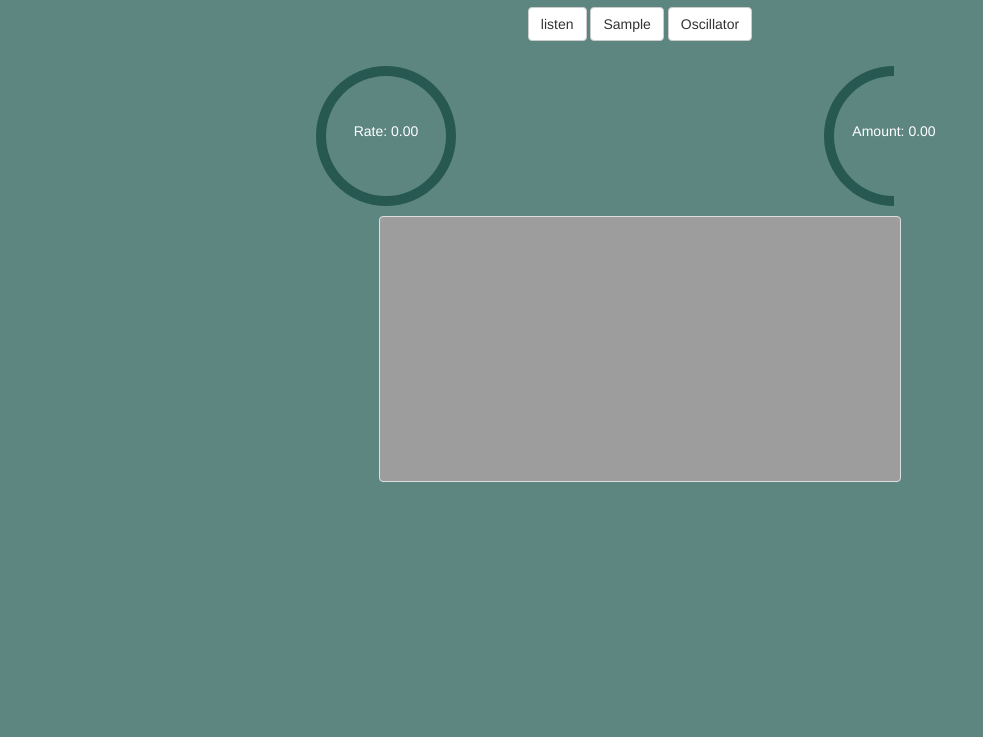
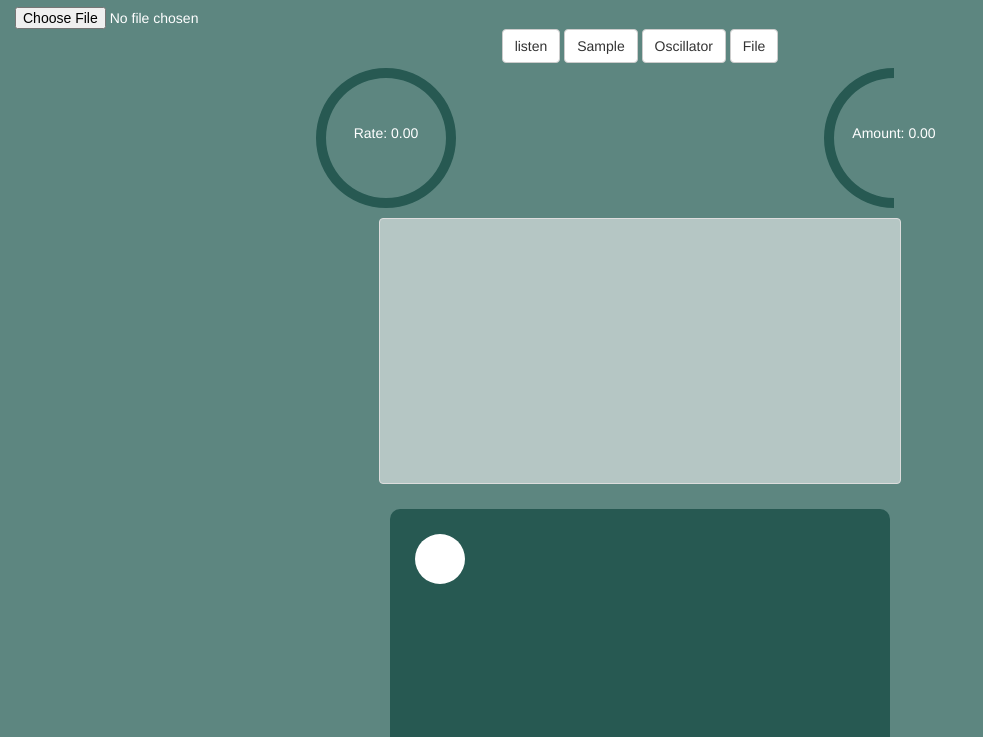
Before and after one commit to Alasdair-Munday/VibratoAnalysis, a website: page index.html in a window 1280 px wide. Shown: the part 63-800 px from the top of the page, without its empty margins (0-983 px from the left). Drawn offline with nearby package versions, Linux system fonts and the light colour scheme; no server answers.

Commit message:
Audio file can now be loaded in, vibrato golf started

```diff
--- a/FrequencyReader/PitchDetect.js
+++ b/FrequencyReader/PitchDetect.js
@@ -3,7 +3,10 @@
  */
 
 
-
+var amountMax = 120;
+var amountMin = 0;
+var rateMax = 10;
+var rateMin = 3.5;
 
 var rafID = null;
 var tracks = null;
@@ -17,8 +20,8 @@ $(document).ready(function(){
     var rateEl = document.getElementById('rate-gauge');
     var amountEl = document.getElementById('amount-gauge');
 
-    rateGauge = new Gauge(d3.select(rateEl), 0, 10, 3.5,"Rate");
-    amountGauge = new Gauge(d3.select(amountEl),0, 120,0, "Amount" )
+    rateGauge = new Gauge(d3.select(rateEl), 0, rateMax, rateMin,"Rate");
+    amountGauge = new Gauge(d3.select(amountEl),0, amountMax,amountMin, "Amount" )
 
 });
 
@@ -52,6 +55,7 @@ function updatePitch( time ) {
     if(vibrato.rate >0) {
         rateGauge.setData(vibrato.rate);
         amountGauge.setData(vibrato.amount);
+        setBallPos(vibrato.rate, vibrato.amount);
     }
 
 
--- a/FrequencyReader/gauge.js
+++ b/FrequencyReader/gauge.js
@@ -52,7 +52,7 @@ function Gauge(parent, data, max, min, name){
 
         this.text.text(this.label + ": " + data.toFixed(2));
         this.arc.transition()
-            .duration(10)
+            .duration(100)
             .call(gaugeTween,angle);
 
         return this;
--- a/FrequencyReader/sources.js
+++ b/FrequencyReader/sources.js
@@ -14,11 +14,13 @@ var sourceNode =  null;
 var isPlaying = false;
 
 var sampleNoteBuffer = null;
+var uploadedAudioFile = null;
+var audioElement = null;
 
 var recordedFreqs = [];
 
 var freqBufferLength = 50;
-var freqBufferPeriod = 10;
+var freqBufferPeriod = 20;
 var freqBufferSampleRate = 1/(freqBufferPeriod/1000);
 
 
@@ -30,11 +32,11 @@ window.onload = function() {
     audioContext = new AudioContext();
 
     acfCanvas = document.getElementById('acf').getContext("2d");
-    acfCanvas.strokeStyle = "#D5D5D5";
+    acfCanvas.strokeStyle = "#FFF";
     acfCanvas.lineWidth = 3;
 
     var request = new XMLHttpRequest();
-    request.open("GET", "153769__carlos-vaquero__violoncello-d-4-tenuto-vibrato.wav",true);
+    request.open("GET", "247561__bwv662__overall-quality-of-single-note-cello-g4.wav",true);
     request.responseType = "arraybuffer";
     request.onload = function (){
         audioContext.decodeAudioData(request.response, function(buffer){
@@ -46,7 +48,23 @@ window.onload = function() {
     request.send();
 
 
+
 };
+
+function loadFile(obj) {
+    audioElement = new Audio();
+    audioElement.loop = true;
+    audioElement.crossOrigin = 'anonymous';
+    var reader = new FileReader();
+    reader.onload =  function(e) {
+            audioElement.src = e.target.result;
+        };
+    reader.addEventListener('load', function() {
+        //load sound file to audio buffer
+        uploadedAudioFile = audioContext.createMediaElementSource(audioElement);
+    });
+    reader.readAsDataURL(obj.files[0]);
+}
 
 function error() {
     alert('Stream generation failed.');
@@ -140,7 +158,8 @@ function toggleOsc(){
 
     osc.connect(amp);
 
-    // amp.connect(audioContext.destination);
+
+    amp.connect(audioContext.destination);
     updatePitch();
 
 
@@ -178,3 +197,25 @@ function playAudioSample(){
     freqCallbackId = setInterval(getFreq,freqBufferPeriod);
 
 }
+
+function playUploadedFile(){
+    sourceNode = uploadedAudioFile;
+    sourceNode.loop = true;
+
+    var gain = audioContext.createGain();
+    gain.gain.value = 1.5;
+
+    sourceNode.connect(gain);
+
+    analyser = audioContext.createAnalyser();
+    analyser.fftSize = 2048;
+    gain.connect( analyser );
+
+    analyser.connect(audioContext.destination);
+
+    audioElement.play();
+    isPlaying = true;
+    updatePitch();
+
+    freqCallbackId = setInterval(getFreq,freqBufferPeriod);
+}
--- /dev/null
+++ b/golf.js
@@ -0,0 +1,60 @@
+/**
+ * Created by alasdairmunday on 14/03/16.
+ */
+var ball;
+var hole;
+var pitch;
+var svg;
+var width = 500;
+var height = 500;
+
+$(document).ready(function(){
+    svg = d3.select(document.getElementById('golf'))
+       .append("svg")
+       .attr("width",width)
+       .attr("height",height)
+       .append("g");
+
+
+    pitch = svg.append("rect")
+        .attr("width",width)
+        .attr("height",height)
+        .attr("rx", 10)
+        .attr("ry", 10)
+        .style("fill", "#275952");
+
+
+    ball = svg.append("circle")
+        .attr("cx",50)
+        .attr("cy",50)
+        .attr("r",25)
+        .style('fill',"#fff");
+
+    hole = svg.append("circle")
+        .attr("cx",200)
+        .attr("cy",300)
+        .attr("r",40)
+        .style('stroke', '#5D8680')
+        .style('stroke-width', '5')
+        .style('fill',"#B5C6C4");
+
+});
+
+
+function setBallPos(freq, amount){
+    setCirclePosition(ball, freq,amount);
+}
+
+function setHolePos(freq,amount){
+    setCirclePosition(hole,freq,amount);
+}
+
+function setCirclePosition(obj,freq,amount){
+    var xpos = width/(rateMax - rateMin) *(freq - rateMin);
+
+    var ypos = height/(amountMax - amountMin) * amount;
+
+    obj.transition().duration(100)
+        .attr("cx",xpos)
+        .attr("cy",height-ypos);
+}
--- a/index.html
+++ b/index.html
@@ -10,35 +10,44 @@
     <script src="FrequencyReader/gauge.js"></script>
     <script src="FrequencyReader/PitchDetect.js"></script>
     <script src="FrequencyReader/sources.js"></script>
+    <script src="golf.js"></script>
     <!--<link rel="stylesheet" href="bower_components/bootstrap/dist/css/bootstrap.css">-->
     <link rel="stylesheet" href="https://maxcdn.bootstrapcdn.com/bootstrap/3.3.6/css/bootstrap.min.css">
     <link rel="stylesheet" href="styles.css">
 </head>
 <body class="container-fluid">
     <h1 class="text-center">Vibrato Analysis System</h1>
+    <input type="file" id="soundFile" onchange="loadFile(this)">
+    <audio id="sound" loop></audio>
+
     <div class="col-sm-12 text-center">
         <button class="btn btn-default" onclick="toggleLiveInput()">listen</button>
         <button class="btn btn-default" onclick="togglePause()">Sample</button>
         <button class="btn btn-default" onclick="toggleOsc()">Oscillator</button>
+        <button class="btn btn-default" onclick="playUploadedFile()">File</button>
 
     </div>
 
     <div class="col-sm-12">
         <div class="text-center col-sm-3 col-sm-offset-2" id="rate-gauge">
-            <h3 id="vibrato-rate"></h3>
+            <!--Vibrato Rate Gauge-->
         </div>
         <div id="tuner" class="col-sm-2 text-center">
+            <!--Note and frequency values are pasted here-->
             <h2 id="note"></h2>
             <h5 id="freq"></h5>
         </div>
         <div class=" text-center col-sm-3" id="amount-gauge">
-            <h3 id="vibrato-amount"></h3>
+            <!--Vibrato Amount Gauge-->
         </div>
     </div>
     <div>
         <div class="col-sm-12 text-center">
-            <canvas class="thumbnail" id="acf" width="512" height="256" style="background: #9d9d9d; display: inline-block"></canvas>
+            <canvas class="thumbnail" id="acf" width="512" height="256" style="background: #B5C6C4; display: inline-block"></canvas>
         </div>
+    </div>
+    <div id="golf" class="text-center">
+        <!--Golf game is drawn here-->
     </div>
 </body>
 </html>
```
